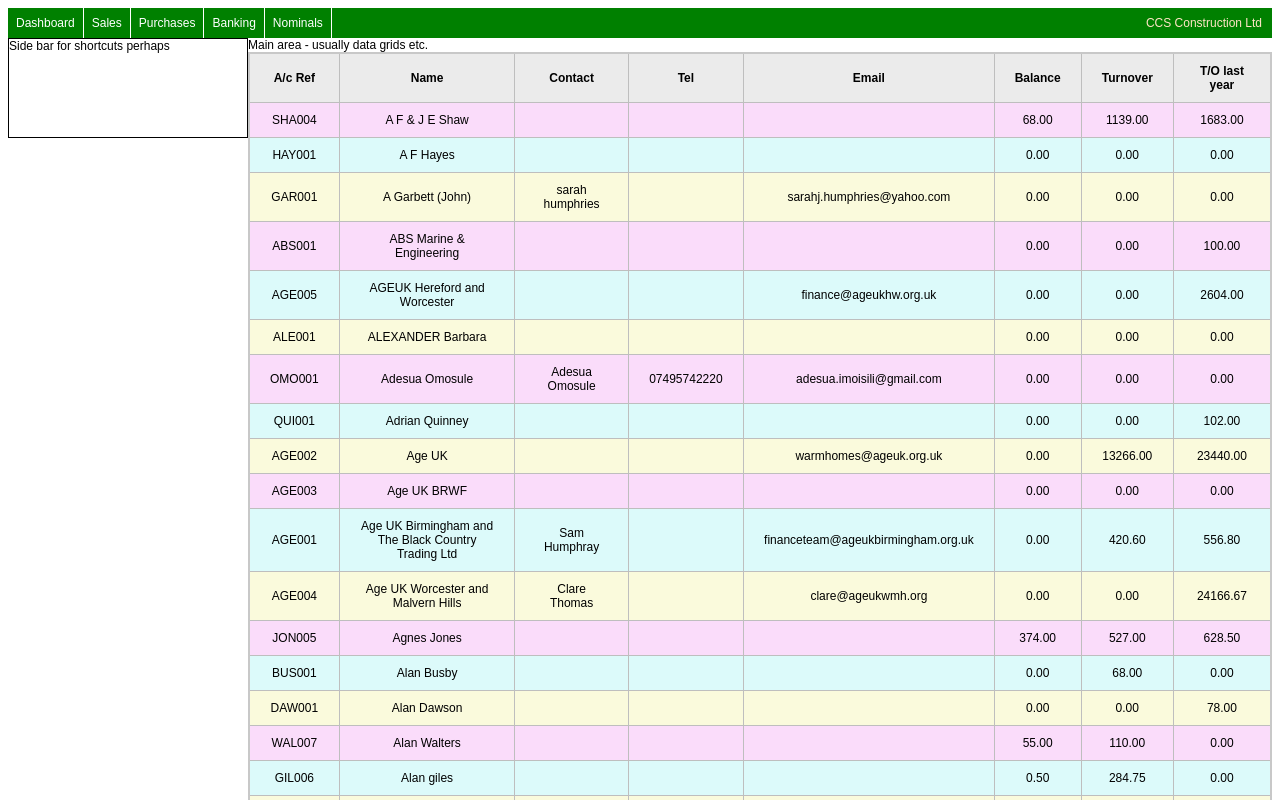
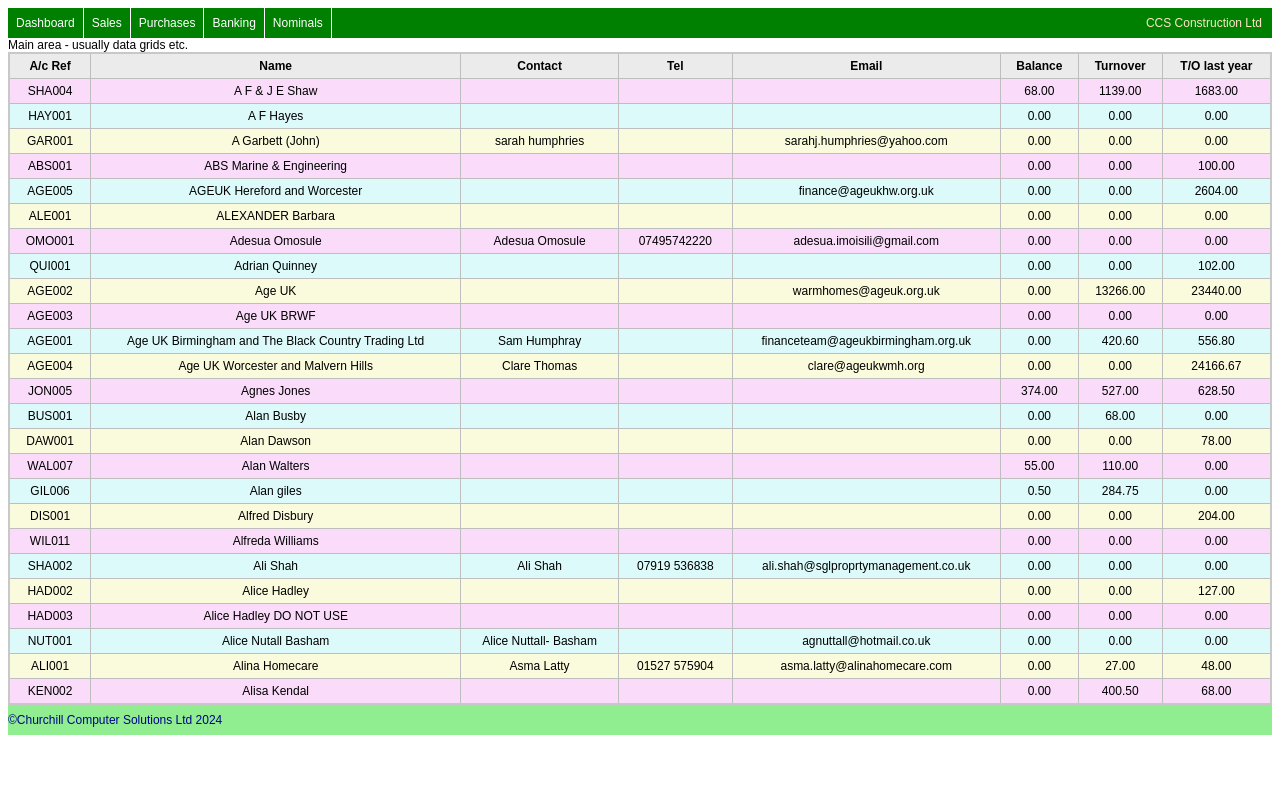
Before and after one commit to MarkFarmiloe/sage-viewer, a plain HTML site: page index.html in a window 1280 px wide. Shown: the top 800 px of the page. Drawn offline with Linux system fonts and the light colour scheme.

Commit message:
Hidden the sidebar (for the moment) and added hover styling to data grid

```diff
--- a/styles.css
+++ b/styles.css
@@ -8,10 +8,10 @@
 body {
     display: grid;
     grid-template-areas:
-        "nav     nav"
-        "sidebar main"
-        "footer  footer";
-    grid-template-columns: 240px 1fr;
+        "nav"
+        "main"
+        "footer";
+    grid-template-columns: 1fr;
 }
 
 /* nav bar */
@@ -100,6 +100,7 @@ footer {
 /* Sidebar */
 #shortcuts {
     grid-area: sidebar;
+    display: none;
     height: 100px;
     border: 1px solid black;
 }
@@ -117,7 +118,7 @@ table {
 td,
 th {
     border: 1px solid rgb(190, 190, 190);
-    padding: 10px 20px;
+    padding: 5px 10px;
 }
 
 th {
@@ -137,7 +138,11 @@ tr:nth-child(3n+1) td {
 }
 
 tr:nth-child(3n+2) td {
-    background-color: rgb(220 250, 250);
+    background-color: rgb(220, 250, 250);
+}
+
+table tr td:first-child:hover, table tr td:first-child:hover ~ td {
+    background-color: #8888FF;
 }
 
 caption {
```
